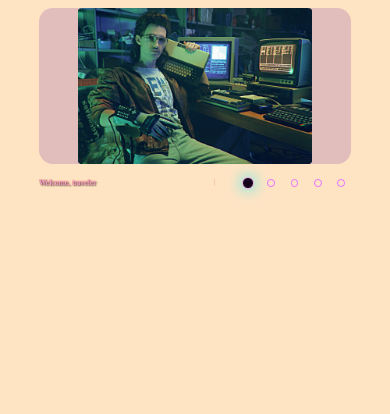
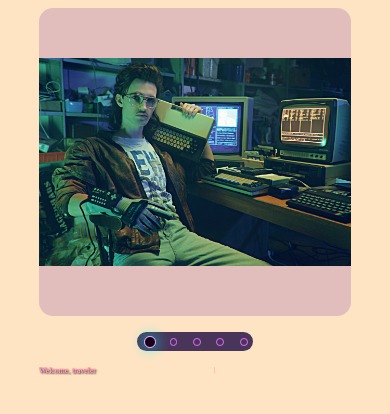
Before and after one commit to Pavlkan/cssMemSlider, a plain HTML site: page cssMemSlider/index.html in a window 390 px wide. Drawn offline with Linux system fonts and the light colour scheme.

Commit message:
feat: add adaptivity (Mon, Tue 17, 2022 02:28:50 PM)

```diff
--- a/cssMemSlider/index.html
+++ b/cssMemSlider/index.html
@@ -35,7 +35,7 @@
                 </div>
 
                 <div class="slider_image">
-                    <img src="./assets/images/Salem_.jpg" alt="Salem">
+                    <img src="./assets/images/Salem.jpg" alt="Salem">
                 </div>
             </div>
         </div>
--- a/cssMemSlider/style/style.css
+++ b/cssMemSlider/style/style.css
@@ -101,6 +101,52 @@ input {
     align-items: center;
     min-width: 80vw;
     margin: 0 auto;
+}
+
+@media (max-width: 1024px) {
+    .slider_image img {
+        max-height: 50vw;
+    }
+}
+
+@media (max-width: 768px) {
+    .slider_image img {
+        max-height: 60vw;
+    }
+
+    .slider_button-wrapper {
+        background-color: rgba(21, 5, 59, 0.781);
+        border-radius: 20px;
+    }
+
+    .slider_image img {
+        max-width: 100%;
+    }
+}
+
+@media (max-width: 425px) {
+    .slider_image img {
+        max-height: 100vw;
+    }
+
+    .slider_image-wrapper {
+        margin-bottom: 4vw;
+    }
+
+    .slider_text-and-button-wrapper {
+        flex-direction: column-reverse;
+        align-items: flex-start;
+    }
+
+    .slider_button-wrapper {
+        margin: 0 auto;
+        margin-bottom: 4vw;
+    }
+
+    .text-element {
+        text-align: start;
+    }
+
 }
 
 .slider_text {
```
